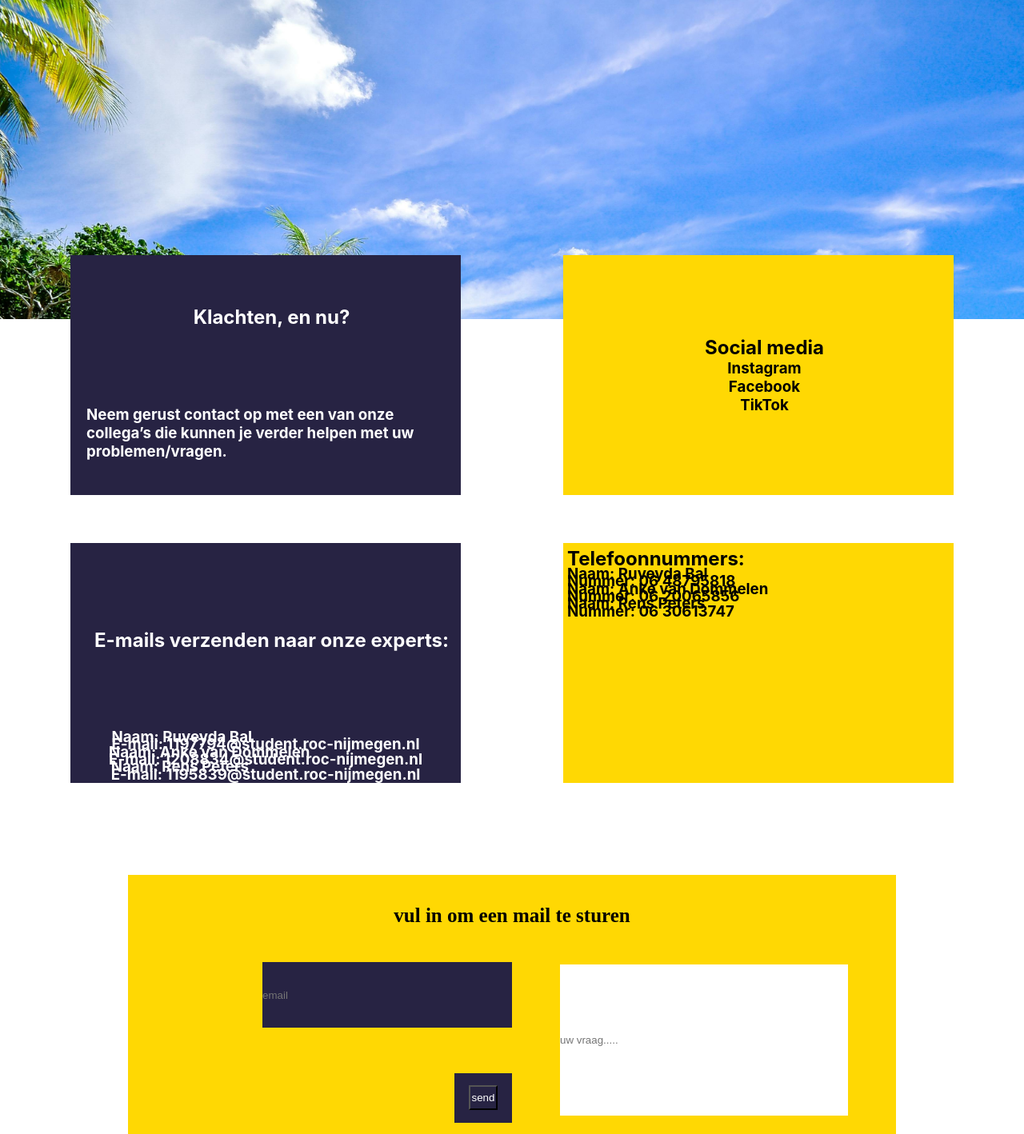
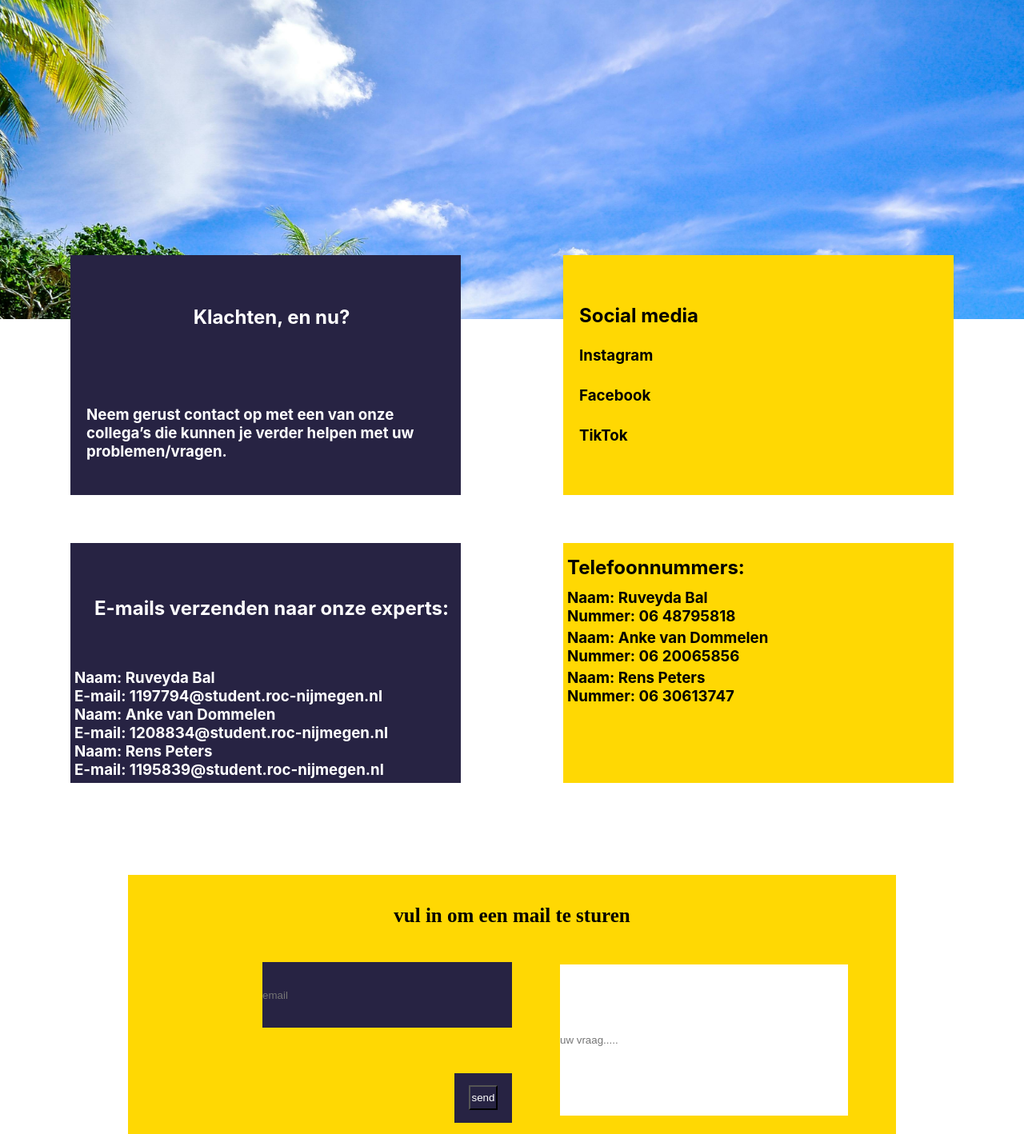
Before and after one commit to anke180/Reisbureau, a PHP site: page /pages/service.php in a window 1280 px wide. Shown: the part 101-1519 px from the top of the page at 80% size. Run offline with PHP 8.4, Linux system fonts and the light colour scheme.

Commit message:
footer + tekst verbeteren

```diff
--- a/css/index.css
+++ b/css/index.css
@@ -414,6 +414,16 @@
     border: none;
     color: #000;
 }
+
+.tekst-service-info{
+    height: 50px;
+    width: 100%;
+    display: flex;
+    flex-direction: column;
+    align-items: flex-start;
+    justify-content: center;
+}
+
 /* einde service Ruveyda */
 
 /* hier begint zoekopdracht */
--- a/pages/dashboard-beheer-boeking.php
+++ b/pages/dashboard-beheer-boeking.php
@@ -48,9 +48,7 @@
         </main>
         <footer>
 
-            <?php
-                include "../include/footer.php"
-            ?>
+
         </footer>
     </body>
 </html>
--- a/pages/login.php
+++ b/pages/login.php
@@ -38,7 +38,9 @@
                 </form>
             </div>
         </div>
-
+        <?php
+            include "../include/footer.php"
+        ?>
 
     </body>
 </html>
--- a/pages/register.php
+++ b/pages/register.php
@@ -39,7 +39,9 @@
                 </form>
             </div>
         </div>
-
+        <?php
+            include "../include/footer.php"
+        ?>
 
 </body>
 </html>
--- a/pages/service.php
+++ b/pages/service.php
@@ -25,38 +25,48 @@
 
                 <div class="socmed">
                     <div class="tekst-blok-service">
-                        <h2>Social media</h2>
-                        <h3>Instagram</h3>
-                        <h3>Facebook</h3>
-                        <h3>TikTok</h3>
+                        <div class="tekst-service-info">
+                            <h2>Social media</h2>
+                        </div>
+                        <div class="tekst-service-info">
+                            <h3>Instagram</h3>
+                        </div>
+                        <div class="tekst-service-info">
+                            <h3>Facebook</h3>
+                        </div>
+                        <div class="tekst-service-info">
+                            <h3>TikTok</h3>
+                        </div>
                     </div>
                 </div>
 
                 <div class="mailing">
                     <h2 class="tekst-blok-service">E-mails verzenden naar onze experts:</h2>
-                        <div class="p1" id="hgt">
+                       <div class="tekst-service-info">
                             <h3>Naam: Ruveyda Bal</h3>
                             <h3>E-mail: 1197794@student.roc-nijmegen.nl</h3>
                         </div>
-                        <div class="p1" id="hgt">
+                        <div class="tekst-service-info">
                             <h3>Naam: Anke van Dommelen</h3>
                             <h3>E-mail: 1208834@student.roc-nijmegen.nl</h3>
                         </div>
-                        <div class="p1" id="hgt">
+                        <div class="tekst-service-info">
                             <h3>Naam: Rens Peters</h3>
                             <h3>E-mail: 1195839@student.roc-nijmegen.nl</h3>
                         </div>
                 </div>
                 <div class="numb">
+                <div class="tekst-service-info">
                     <h2>Telefoonnummers:</h2>
-                        <div class="p1" id="hgt">
+                </div>
+                    <div class="tekst-service-info">
                             <h3>Naam: Ruveyda Bal</h3>
                             <h3>Nummer: 06 48795818</h3></div>
-                        <div class="p2" id="hgt">
+                        <div class="tekst-service-info">
                             <h3>Naam: Anke van Dommelen</h3>
                             <h3>Nummer: 06 20065856</h3>
                         </div>
-                        <div class="p3" id="hgt">
+                        <div class="tekst-service-info">
                             <h3>Naam: Rens Peters</h3>
                             <h3>Nummer: 06 30613747</h3>
                         </div>
```
Also changed, not shown: index.php (+8 -8 lines), pages/dashboard-beheer-boekingdetails.php (deleted, +0 -37 lines).
